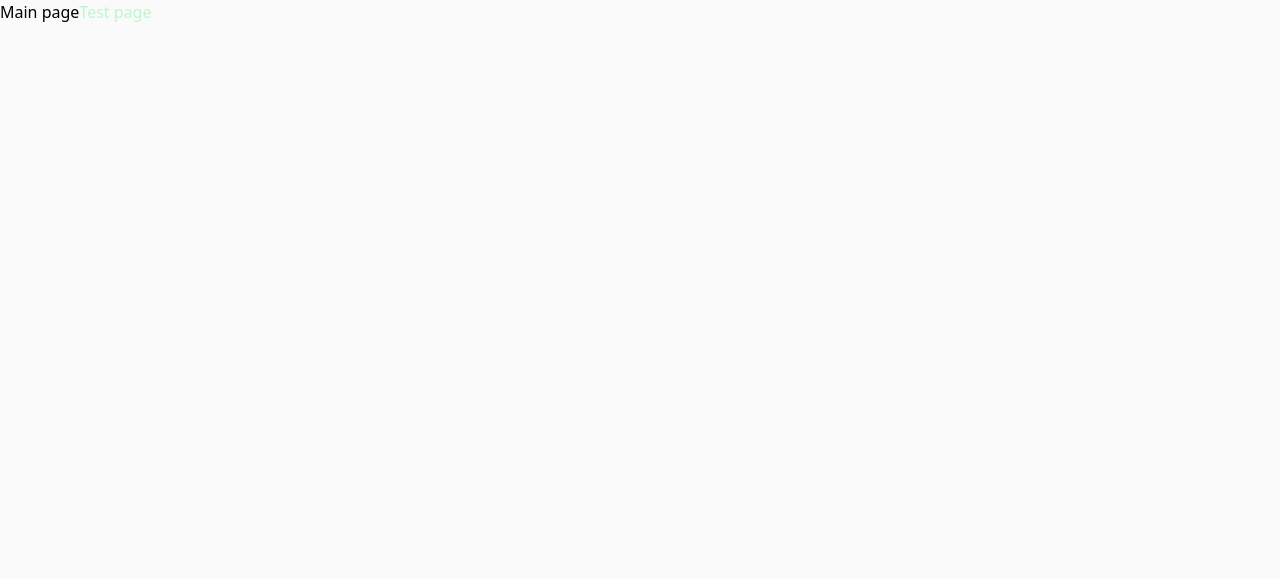
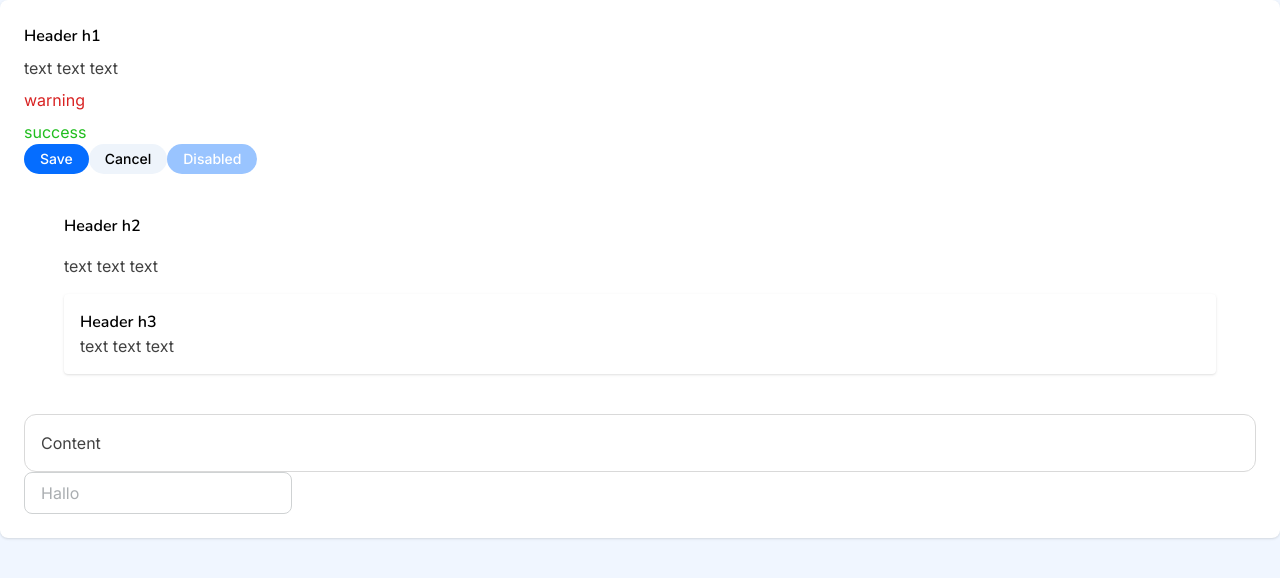
Before and after one commit to kestenbaum/Collab-Task-Hub, a Next.js app in the folder frontend/: page / in a window 1280 px wide. Shown: the top 578 px of the page. Built offline with nearby package versions, Linux system fonts and the light colour scheme.

Commit message:
KAN-17 Frontend: Global Styles and Design Tokens Setup

```diff
--- a/frontend/app/globals.css
+++ b/frontend/app/globals.css
@@ -1 +1,137 @@
-@import 'tailwindcss';
+@import "tailwindcss";
+
+@theme {
+  --font-sans: var(--font-inter), ui-sans-serif, system-ui;
+  --font-heading: var(--font-nunito), sans-serif;
+
+  --container-max-width: 1200px;
+
+  --color-bg-main: hsl(216, 100%, 97%);
+  --color-bg-white: hsl(0, 0%, 100%);
+
+  --color-txt-main: hsl(0, 0%, 26%);
+  --color-txt-dark: hsl(0, 0%, 0%);
+
+  --color-txt-warning: hsl(0, 73%, 49%);
+  --color-txt-success: hsl(119, 73%, 43%);
+
+  --color-btn-primary: hsl(215 100% 51%);
+  --color-btn-primary-hover: hsl(215 100% 46%);
+  --color-btn-primary-active: hsl(215 100% 41%);
+  --color-btn-primary-disabled: hsl(215 100% 80%);
+
+  --color-btn-secondary: hsl(212 62% 96%);
+  --color-btn-secondary-hover: hsl(212 62% 93%);
+  --color-btn-secondary-active: hsl(212 62% 90%);
+  --color-btn-secondary-disabled: hsl(212 20% 96%);
+
+  --color-border-default: hsl(0, 0%, 85%);
+  --radius-default: 12px;
+
+
+  --color-input-border: hsl(192, 5%, 82%);
+  --color-input-bg: hsl(0, 0%, 100%);
+  --color-input-text: hsl(200, 4%, 68%);
+  --color-input-placeholder: hsl(200, 4%, 68%);
+  --radius-input: 8px;
+}
+
+@layer base {
+  body {
+    font-family: var(--font-sans);
+    background-color: var(--color-bg-main);
+    color: var(--color-txt-main);
+    -webkit-font-smoothing: antialiased;
+  }
+
+  h1, h2, h3, h4, h5, h6 {
+    font-family: var(--font-heading);
+    color: var(--color-txt-dark);
+    font-weight: 600;
+  }
+}
+
+@layer components {
+  .btn {
+    display: inline-flex;
+    align-items: center;
+    justify-content: center;
+    padding: 8px 16px;
+    border-radius: 15px;
+    font-size: 14px;
+    font-weight: 500;
+    line-height: 1;
+    cursor: pointer;
+  }
+
+  .btn-primary {
+    background-color: var(--color-btn-primary);
+    color: #fff;
+  }
+
+  .btn-primary:not(:disabled):hover {
+    background-color: var(--color-btn-primary-hover);
+  }
+
+  .btn-primary:not(:disabled):active {
+    background-color: var(--color-btn-primary-active);
+  }
+
+  .btn-primary:disabled {
+    background-color: var(--color-btn-primary-disabled);
+    cursor: not-allowed;
+  }
+
+  .btn-secondary {
+    background-color: var(--color-btn-secondary);
+    color: var(--color-txt-dark);
+  }
+
+  .btn-secondary:not(:disabled):hover {
+    background-color: var(--color-btn-secondary-hover);
+  }
+
+  .btn-secondary:not(:disabled):active {
+    background-color: var(--color-btn-secondary-active);
+  }
+
+  .btn-secondary:disabled {
+    background-color: var(--color-btn-secondary-disabled);
+    cursor: not-allowed;
+  }
+
+  .border-default {
+    border: 1px solid var(--color-border-default);
+    border-radius: var(--radius-default);
+  }
+
+  .container {
+    width: 100%;
+    max-width: var(--container-max-width);
+    margin: 0 auto;
+  }
+
+  .input {
+    padding: 8px 16px;
+    border-radius: var(--radius-input);
+    border: 1px solid var(--color-input-border);
+    background-color: var(--color-input-bg);
+    font-family: var(--font-sans);
+    font-size: 16px;
+    font-weight: 400;
+    outline: none;
+  }
+
+  .input::placeholder {
+    color: var(--color-input-placeholder);
+  }
+
+  .input:focus {
+    border-color: var(--color-input-border);
+    box-shadow: none;
+  }
+
+  .input:focus-visible {
+    box-shadow: 0 0 0 1px rgba(0, 0, 0, 0.05);
+  }
+}
--- a/frontend/app/layout.tsx
+++ b/frontend/app/layout.tsx
@@ -1,5 +1,6 @@
 import React from 'react';
 import type { Metadata } from 'next';
+import { Inter, Nunito } from 'next/font/google';
 
 import './globals.css';
 
@@ -8,13 +9,23 @@ export const metadata: Metadata = {
   description: 'Generated by create next app',
 };
 
+const inter = Inter({
+  subsets: ['latin', 'cyrillic'],
+  variable: '--font-inter',
+});
+
+const nunito = Nunito({
+  subsets: ['latin', 'cyrillic'],
+  variable: '--font-nunito',
+});
+
 export default function RootLayout({
   children,
 }: Readonly<{
   children: React.ReactNode;
 }>) {
   return (
-    <html lang="en">
+    <html lang="en" className={`${inter.variable} ${nunito.variable}`}>
       <body>{children}</body>
     </html>
   );
--- a/frontend/app/page.tsx
+++ b/frontend/app/page.tsx
@@ -2,12 +2,27 @@ import Link from 'next/link';
 
 export default function Home() {
   return (
-    <div className="flex min-h-screen bg-zinc-50 font-sans dark:bg-black">
-      Main page
-      <div>
-        <Link href="/test" className="text-green-200">
-          Test page
-        </Link>
+    <div className="container bg-bg-main">
+      <div className="bg-bg-white p-6 rounded-lg shadow-sm">
+        <h1>Header h1</h1>
+        <p className="text-txt-main mt-2">text text text</p>
+        <p className="text-txt-warning mt-2">warning</p>
+        <p className="text-txt-success mt-2">success</p>
+        <button className="btn btn-primary">Save</button>
+        <button className="btn btn-secondary">Cancel</button>
+        <button className="btn btn-primary" disabled>
+          Disabled
+        </button>
+        <div className="p-10 space-y-4">
+          <h2>Header h2</h2>
+          <p>text text text</p>
+          <div className="bg-bg-white p-4 rounded shadow">
+            <h3>Header h3</h3>
+            <p>text text text</p>
+          </div>
+        </div>
+        <div className="border-default p-4">Content</div>
+        <input className="input" placeholder="Hallo" />
       </div>
     </div>
   );
```
